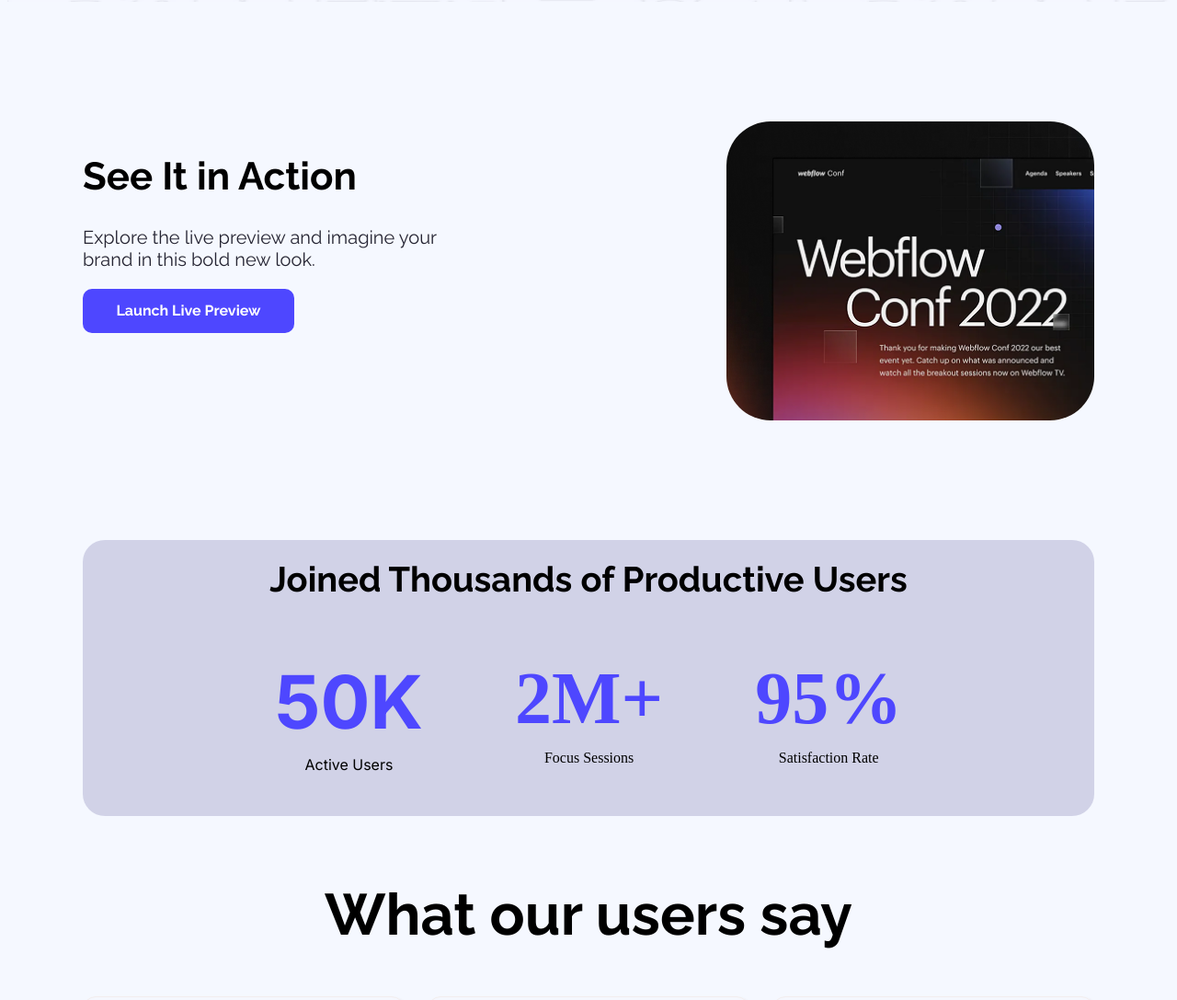
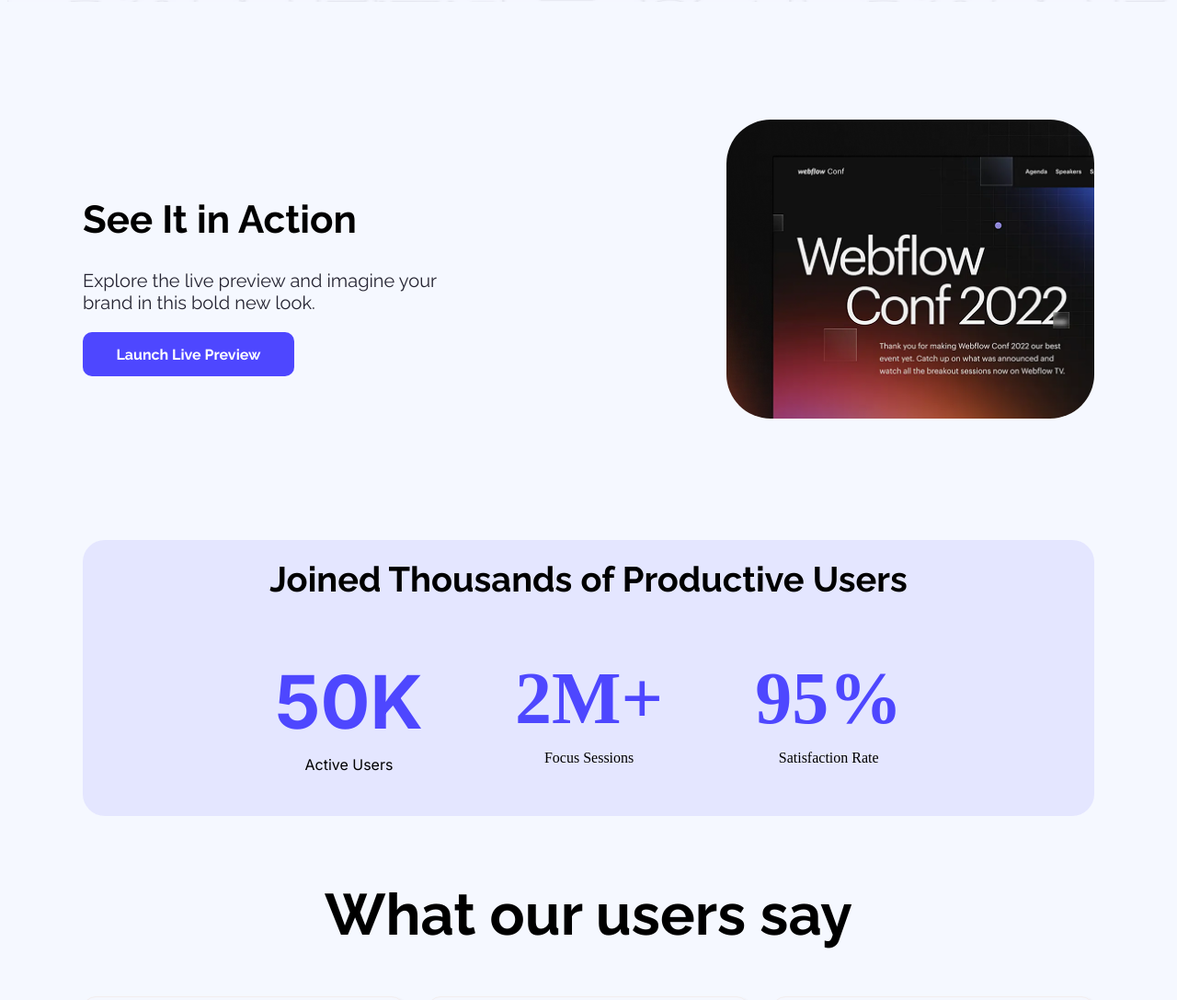
Before and after one commit to Mr-Shahadat321/assigbment-1, a plain HTML site: page assignment-1/index.html in a window 1280 px wide. Shown: the part 800-1887 px from the top of the page at 92% size. Drawn offline with Linux system fonts and the light colour scheme; a web font is replaced by a local one.

Commit message:
try again

```diff
--- a/assignment-1/styles/style.css
+++ b/assignment-1/styles/style.css
@@ -111,6 +111,7 @@ span {
   height: 325px;
   margin: 130px auto 50px auto;
   display: flex;
+  align-items: center;
   justify-content: space-between;
 }
 
@@ -149,7 +150,7 @@ span {
   width: 1100px;
   height: 300px;
   margin: 130px auto 50px auto;
-  background-color: #201d742b;
+  background-color: rgba(78, 71, 255, 0.1);
   border-radius: 24px;
 
 }
```
Also changed, not shown: 1 other file.
